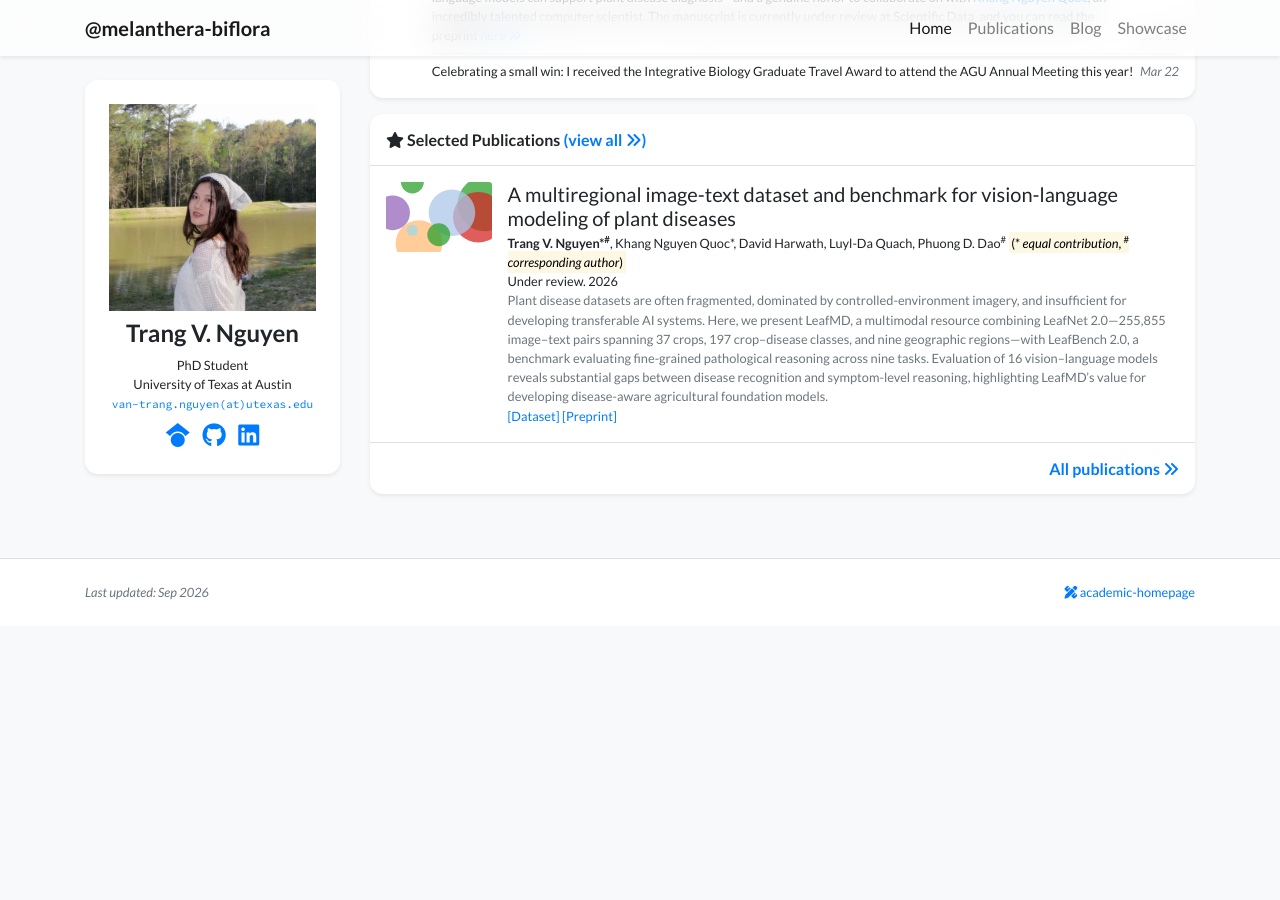
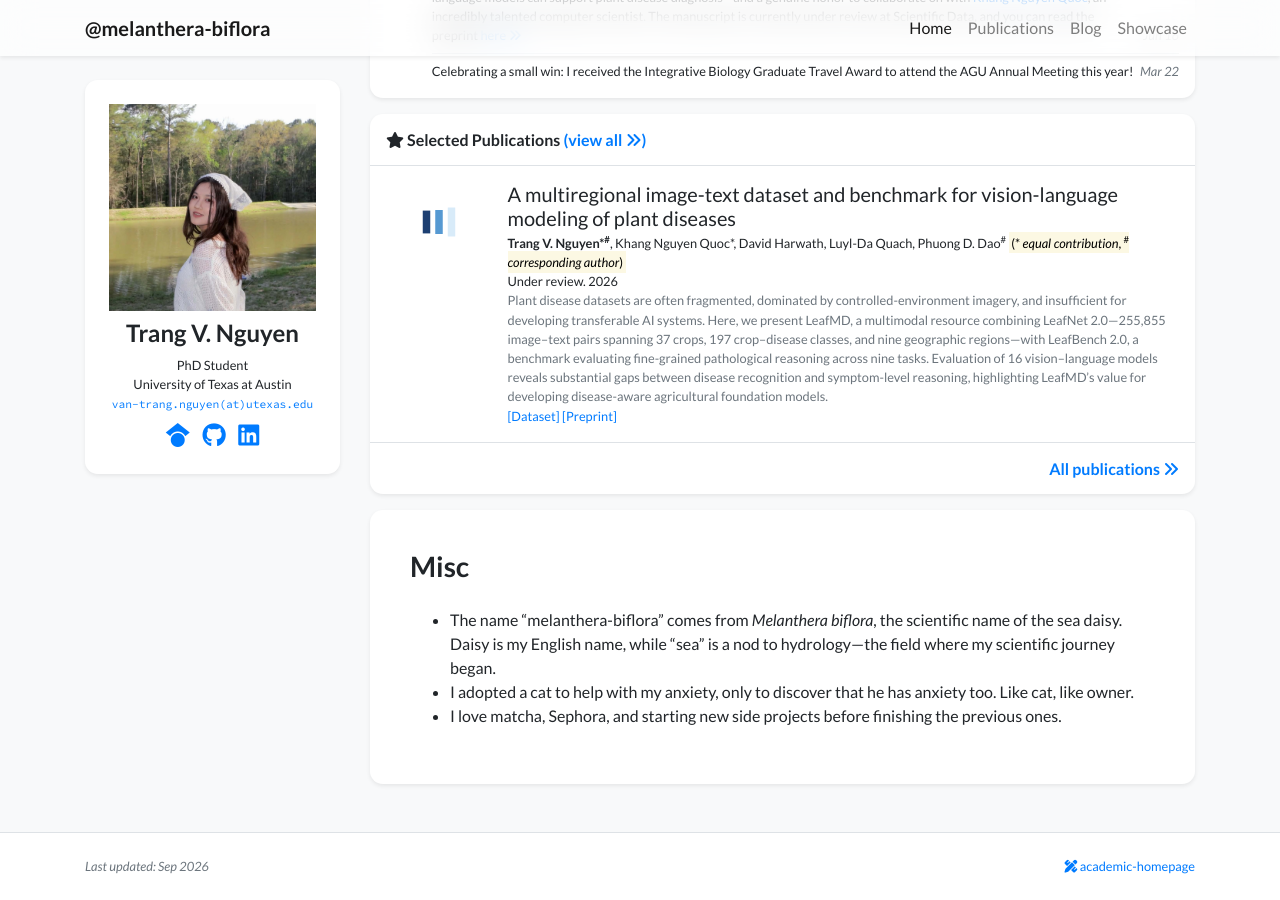
Before and after one commit to melanthera-biflora/melanthera-biflora.github.io, a Jekyll site: the page built from index.html, in a window 1280 px wide and 900 px high, scrolled down 1269 px. Built offline with Jekyll 4.4.1, drawn with Linux system fonts in a browser that asks for light colours; nearby versions of some CDN libraries; a style sheet for code colours, icons or effects is not loaded; before the commit the page ends 1895 px from its top, so only the background shows below that.

Commit message:
Update academic website

```diff
--- a/_data/profile.yml
+++ b/_data/profile.yml
@@ -32,6 +32,10 @@ short_bio: >-
   <p>
     My current CV (updated August 22, 2026):
   </p>
+
+misc_text_justify: false
+misc: >-
+  <ul> <li>The name “melanthera-biflora” comes from <i>Melanthera biflora</i>, the scientific name of the sea daisy. Daisy is my English name, while “sea” is a nod to hydrology—the field where my scientific journey began.</li> <li>I adopted a cat to help with my anxiety, only to discover that he has anxiety too. Like cat, like owner.</li> <li>I love matcha, Sephora, and starting new side projects before finishing the previous ones.</li> </ul>
 
 portrait_url: /assets/images/photos/profile.jpg
 portrait_caption: >-
--- a/_includes/widgets/misc.html
+++ b/_includes/widgets/misc.html
@@ -5,17 +5,14 @@
             <div class="card-body p-4">
                 <div class="row px-3 pt-3">
                     <div class="col h3">
-                        About Me
+                        Misc
                     </div>
                 </div>
                 <div class="row p-3">
                     <div class="col">
-                        <div class="text-profile-bio mt-0" {% if site.data.profile.short_bio_text_justify %}style="text-align: justify;"{% endif %}>
-                            {{ site.data.profile.short_bio }}
+                        <div class="text-profile-bio mt-0" {% if site.data.profile.misc_text_justify %}style="text-align: justify;"{% endif %}>
+                            {{ site.data.profile.misc }}
                         </div>
-                        {% if site.data.profile.cv_link %}
-                            <a target="_blank" href="{{ site.data.profile.cv_link | relative_url }}"><i class="fas fa-file-alt"></i> Curriculum Vitae</a> <br/>
-                        {% endif %}
                     </div>
 
                 </div>
--- a/index.html
+++ b/index.html
@@ -35,5 +35,6 @@ navbar_title: Home
         title='<i class="fas fa-star"></i> Selected Publications'
         %}
         {% endif %}
+        {% include widgets/misc.html %}
     </div>
 </div>
```
Also changed, not shown: _posts/2024-01-01-blog-post-1.md (+2 -2 lines), _posts/2024-01-01-blog-post-2.md (renamed from _posts/2025-01-01-blog-post-2.md, +2 -2 lines), _posts/2026-03-17-acknowledgement.md (deleted, +0 -14 lines), _publications/2024/2024-pub-example-3.md (+1 -1 lines), assets/images/covers/cover1.jpg (deleted), assets/images/covers/cover2.jpg (deleted), assets/images/covers/cover3.jpg (deleted), 1 other file.
